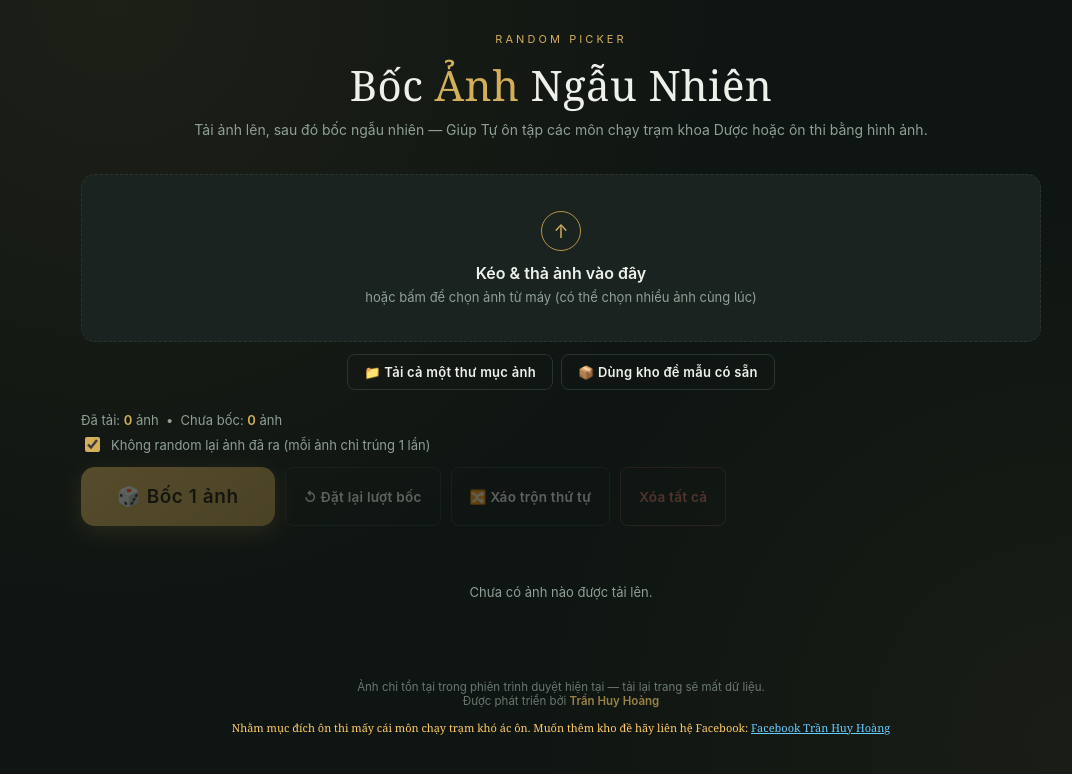
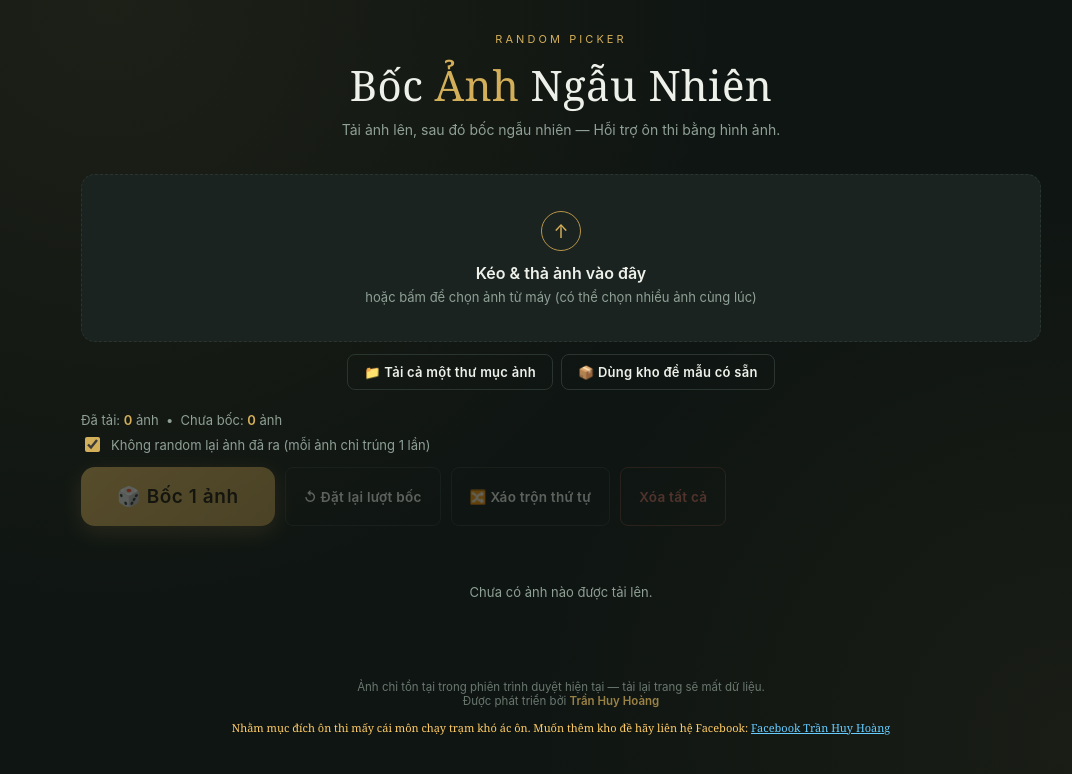
Before and after one commit to huyhoangkhongdeptrai/Random-anh-kiem-tra-NTTu, a plain HTML site: page index.html in a window 1280 px wide. Shown: the whole page, without its empty margins (79-1151 px from the left). Drawn offline with Linux system fonts and the light colour scheme.

Commit message:
Update index.html

```diff
--- a/index.html
+++ b/index.html
@@ -520,7 +520,7 @@
   <header>
     <div class="eyebrow">Random Picker</div>
     <h1>Bốc <em>Ảnh</em> Ngẫu Nhiên</h1>
-    <p>Tải ảnh lên, sau đó bốc ngẫu nhiên — Giúp Tự ôn tập các môn chạy trạm khoa Dược hoặc ôn thi bằng hình ảnh.</p>
+    <p>Tải ảnh lên, sau đó bốc ngẫu nhiên — Hỗi trợ ôn thi bằng hình ảnh.</p>
   </header>
 
   <div class="dropzone" id="dropzone">
```
